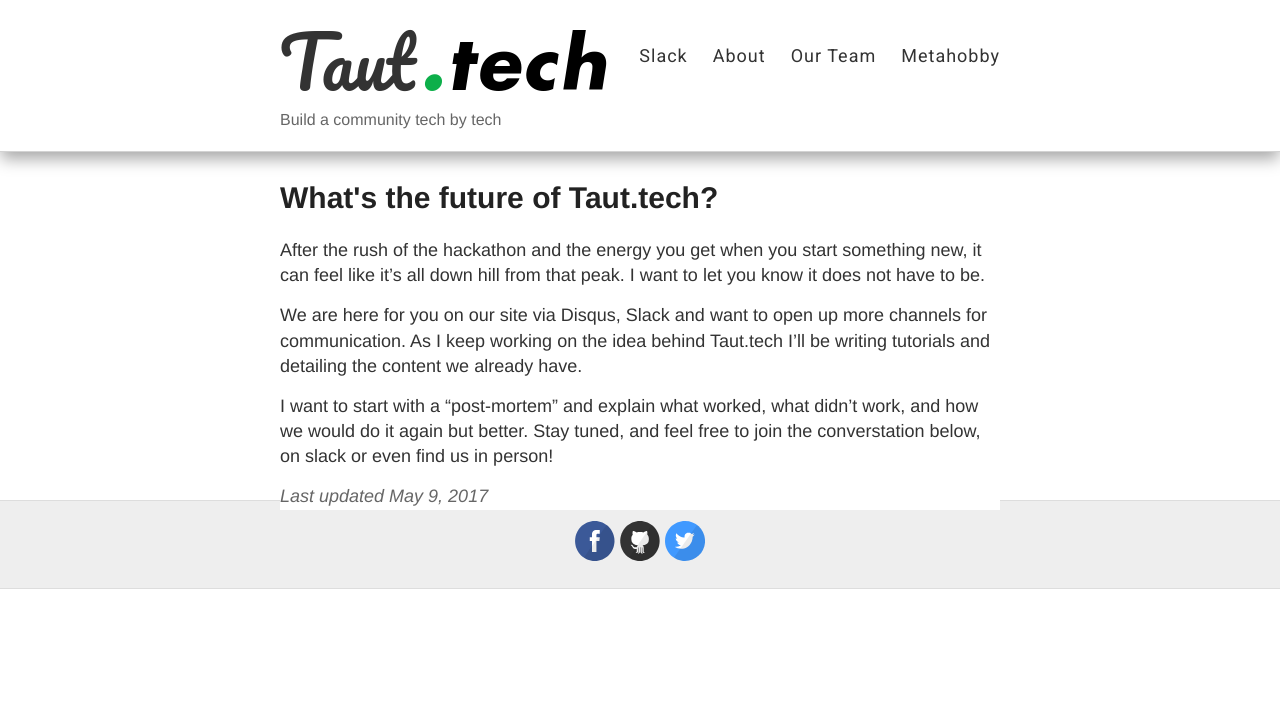
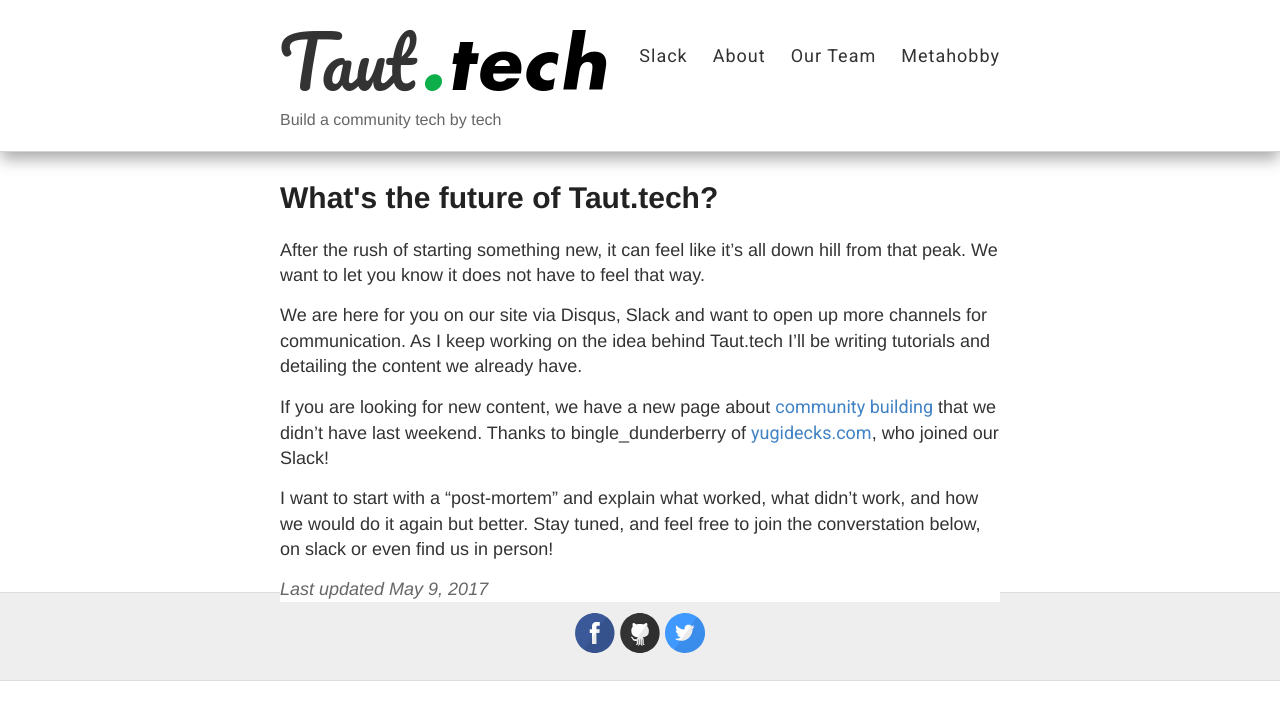
Before and after one commit to qst0/taut.tech, a Jekyll site: the page built from _posts/2017-5-9-future.md, in a window 1280 px wide. Shown: the top 720 px of the page. Built offline with Jekyll 4.4.1, drawn with Linux system fonts in a browser that asks for light colours; comment, search, counter and statistics services are not loaded.

Commit message:
Update 2017-5-9-future.md

```diff
--- a/_posts/2017-5-9-future.md
+++ b/_posts/2017-5-9-future.md
@@ -4,11 +4,14 @@ title: What's the future of Taut.tech?
 date: 2017-5-9 10:15
 ---
 
-After the rush of the hackathon and the energy you get when you start something new,
-it can feel like it's all down hill from that peak. I want to let you know it does not have to be.
+After the rush of starting something new,
+it can feel like it's all down hill from that peak.
+We want to let you know it does not have to feel that way.
 
 We are here for you on our site via Disqus, Slack and want to open up more channels for communication.
 As I keep working on the idea behind Taut.tech I'll be writing tutorials and detailing the content we already have.
 
+If you are looking for new content, we have a new page about [community building](http://taut.tech/combuild-guide/) that we didn't have last weekend. Thanks to bingle_dunderberry of [yugidecks.com](https://yugidecks.com), who joined our Slack!
+
 I want to start with a "post-mortem" and explain what worked, what didn't work, and how we would do it again but better.
 Stay tuned, and feel free to join the converstation below, on slack or even find us in person!
```
